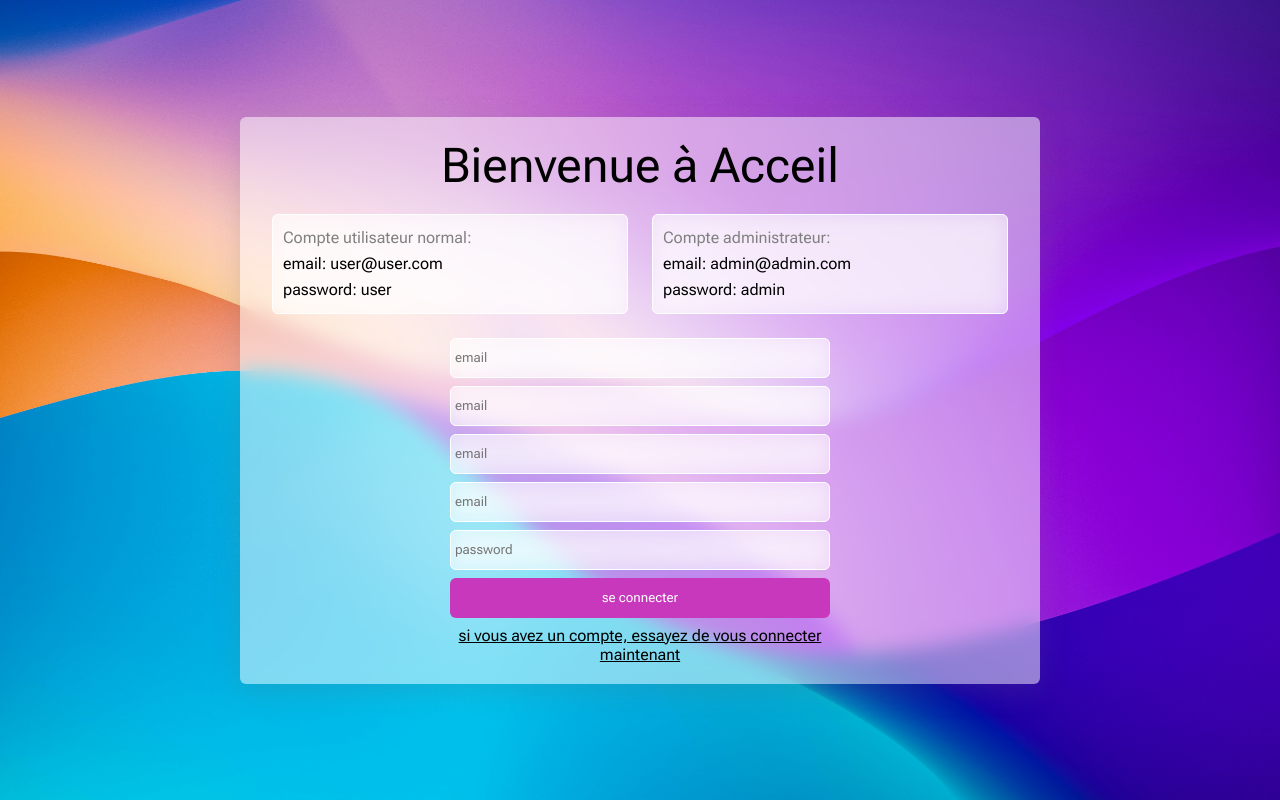
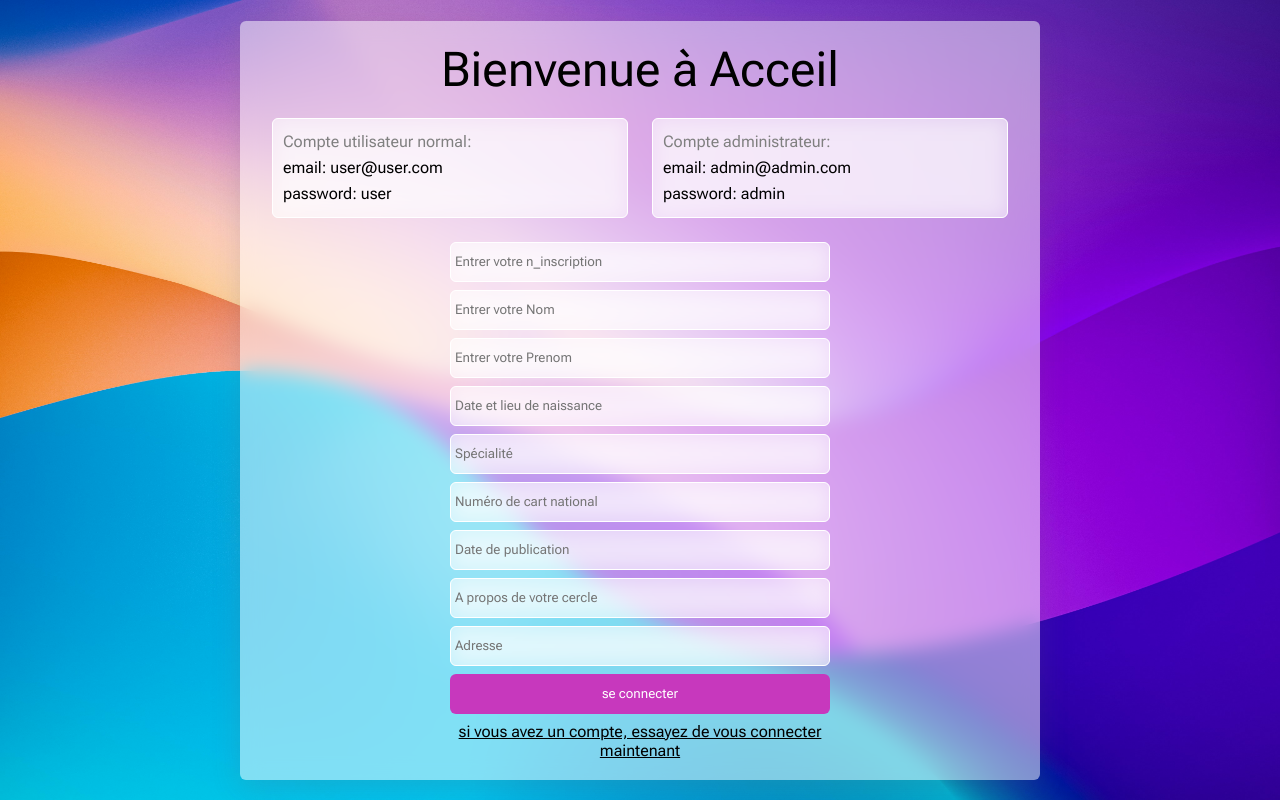
Before and after one commit to wailsonlucas/nextjs-react-univ-app, a Next.js app: page / in a window 1280 px wide. Both pictures are taken after a click on the element "si vous ne avez pas de compte, créez-en un maintenant". Built offline with nearby package versions, Linux system fonts and the light colour scheme.

Commit message:
installed MUI

```diff
--- a/package.json
+++ b/package.json
@@ -9,7 +9,10 @@
     "lint": "next lint"
   },
   "dependencies": {
+    "@emotion/react": "^11.11.4",
+    "@emotion/styled": "^11.11.5",
     "@mui/icons-material": "^5.15.18",
+    "@mui/material": "^5.15.18",
     "next": "14.1.0",
     "pg": "^8.11.5",
     "react": "^18",
--- a/src/pages/index.jsx
+++ b/src/pages/index.jsx
@@ -41,11 +41,15 @@ export default function Home() {
               </div>
               :
               <div>
-                <input type="email" placeholder="email"/>
-                <input type="email" placeholder="email"/>
-                <input type="email" placeholder="email"/>
-                <input type="email" placeholder="email"/>
-                <input type="password" placeholder="password"/>
+                <input type="email" placeholder="Entrer votre n_inscription"/>
+                <input type="email" placeholder="Entrer votre Nom"/>
+                <input type="email" placeholder="Entrer votre Prenom"/>
+                <input type="email" placeholder="Date et lieu de naissance"/>
+                <input type="password" placeholder="Spécialité"/>
+                <input type="password" placeholder="Numéro de cart national"/>
+                <input type="password" placeholder="Date de publication"/>
+                <input type="password" placeholder="A propos de votre cercle"/>
+                <input type="password" placeholder="Adresse"/>
                 <button>se connecter</button>
                 <p onClick={() => setLoginUI(true)} className={s.suggest}>si vous avez un compte, essayez de vous connecter maintenant</p>
               </div>
--- a/src/styles/Home.module.css
+++ b/src/styles/Home.module.css
@@ -3,7 +3,7 @@
   display: flex;
   justify-content: center;
   align-items: center;
-  height: 100vh;
+  min-height: 100vh;
 }
 .welcom {
   text-align: center;
```
Also changed, not shown: src/pages/profile.jsx (added, +33 -0 lines), src/styles/profile.module.css (added, +13 -0 lines), 1 other file (tests, documents, lock files or other folders).
